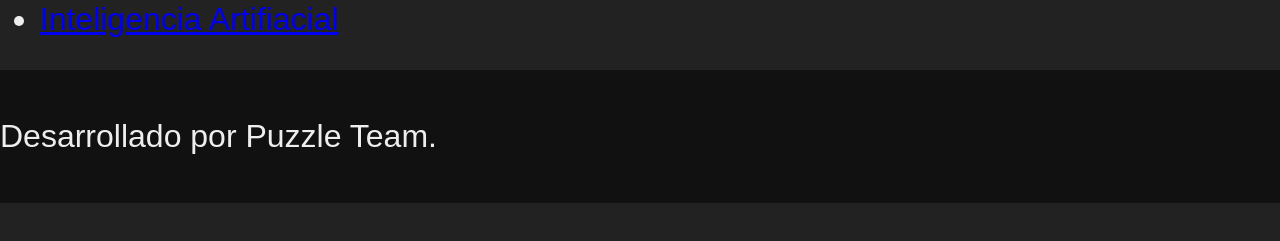
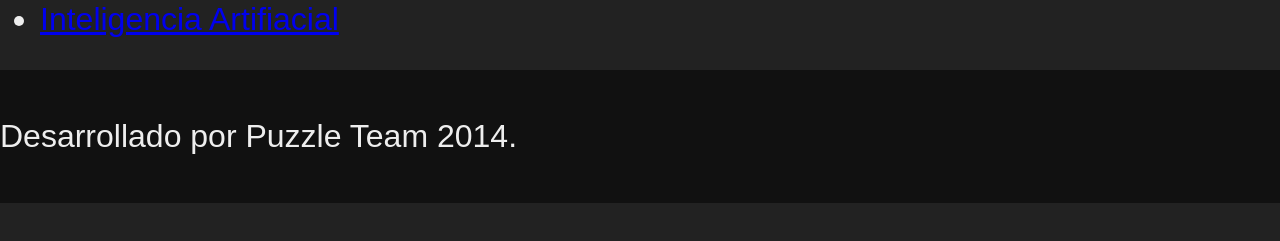
Before and after one commit to adronimo/Puzzle, a plain HTML site: page index.html in a window 1280 px wide. Shown: the part 493-734 px from the top of the page. Drawn offline with Linux system fonts and the light colour scheme.

Commit message:
Modificación en el footer

```diff
--- a/index.html
+++ b/index.html
@@ -27,7 +27,7 @@
 		<aside></aside>
 	</section>
 	<footer>
-		Desarrollado por Puzzle Team.
+		Desarrollado por Puzzle Team 2014.
 	</footer>
 </body>
 </html>
```
